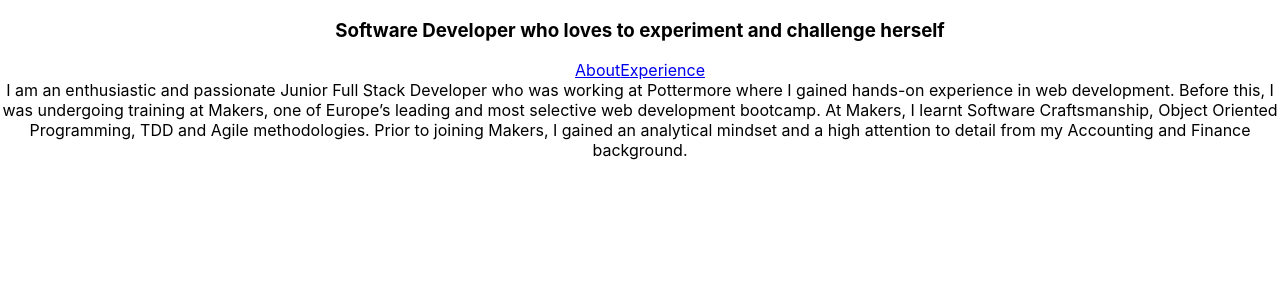
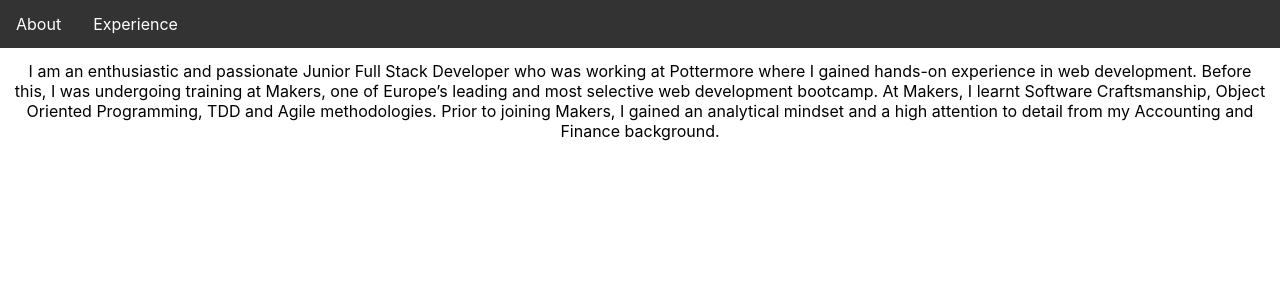
Before and after one commit to reenz/my-website, a React (Create React App) app: page / in a window 1280 px wide. Shown: the top 300 px of the page. Built offline with nearby package versions, Linux system fonts and the light colour scheme.

Commit message:
added styling to navBar

```diff
--- a/src/App.css
+++ b/src/App.css
@@ -1,4 +1,23 @@
 .App {
   text-align: center;
-  flex: 1;
 }
+
+.NavBar {
+  margin: 0;
+  padding: 0;
+  overflow: hidden;
+  background-color: #333;
+  display: flex;
+}
+
+ a {
+  display: block;
+  color:white;
+  text-align: center;
+  padding: 14px 16px;
+  text-decoration: none;
+ }
+
+ .ComponentData {
+   padding: 1%;
+ }
--- a/src/App.js
+++ b/src/App.js
@@ -9,13 +9,16 @@
   render() {
     return (
       <div className="App">
-      <h3>Software Developer who loves to experiment and challenge herself</h3>
         <Router>
           <div>
-            <Link to='/'>About</Link>
-            <Link to='/experience'>Experience</Link>
-            <Route exact path='/' component={ ()=> <About about={data.about}/>} />
-            <Route exact path='/experience' component={ () => <Experience experience={data.experience}/>}/>
+            <div className="NavBar" >
+              <Link to='/'>About</Link>
+              <Link to='/experience'>Experience</Link>
+            </div>
+            <div className="ComponentData" >
+              <Route exact path='/' component={ ()=> <About about={data.about}/>} />
+              <Route exact path='/experience' component={ () => <Experience experience={data.experience}/>}/>
+            </div>
           </div>
         </Router>
       </div>
```
